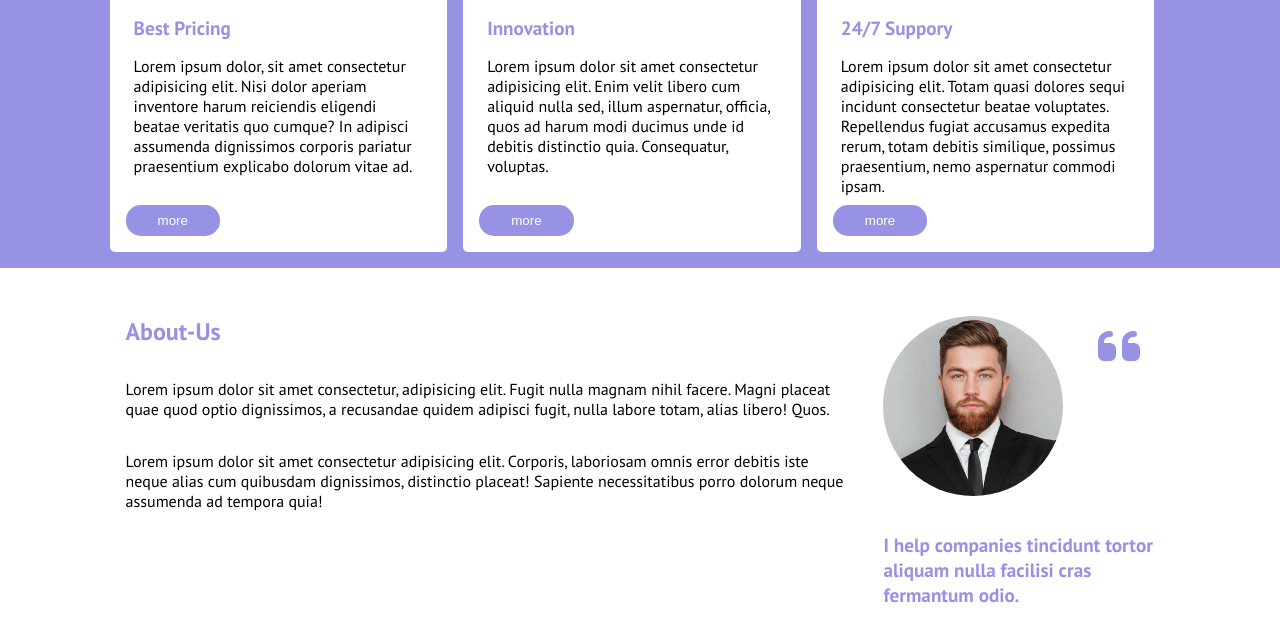
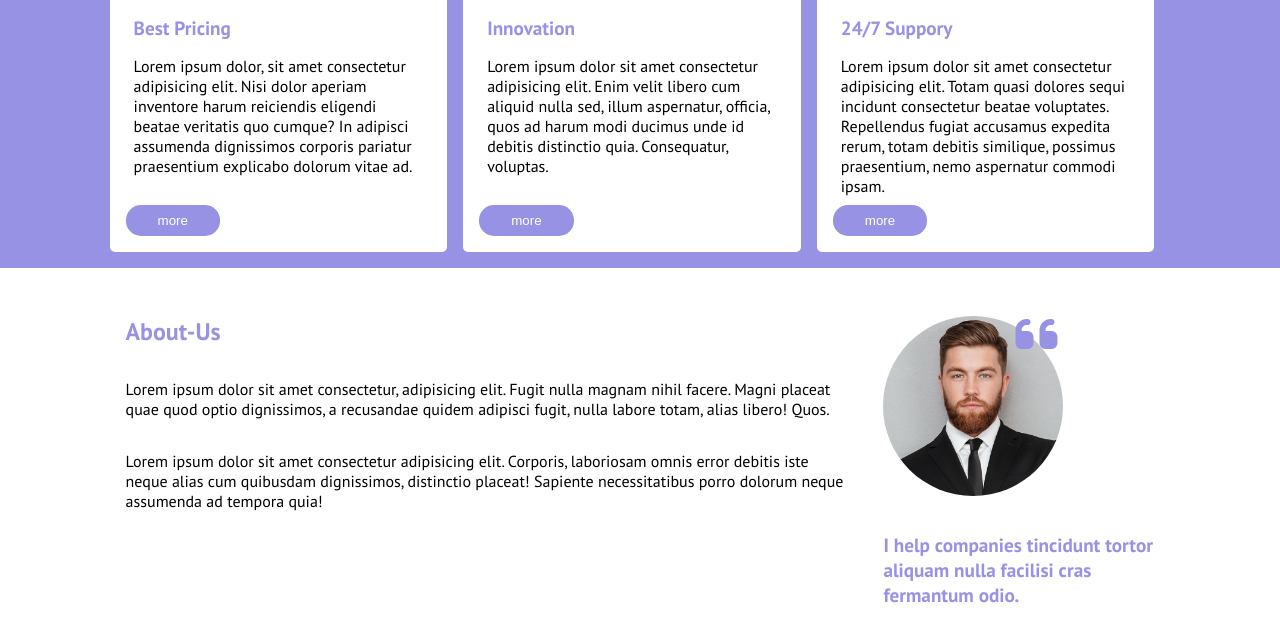
Before and after one commit to Al-Giovinetti/htmlcss-responsive-layout, a plain HTML site: page index.html in a window 1280 px wide. Shown: the part 2723-3343 px from the top of the page. Drawn offline with Linux system fonts and the light colour scheme.

Commit message:
Sistemati apici su ultima img rotonda

```diff
--- a/css/style.css
+++ b/css/style.css
@@ -217,7 +217,7 @@ header i{
 
 .column-img>div>i{
     position: absolute;
-    top: 10%; right: 10%;
+    top: 10px; right: 10px;
     font-size: 3rem;
 }
 
@@ -225,8 +225,8 @@ header i{
     padding: 1rem;
 }
 
-#biger{
-    font-size: 3rem;
+.about-us .box-img{
+    width: 200px;
 }
 
 /* Sezione Started */
@@ -238,6 +238,10 @@ header i{
 }
 .started a{
     color: white;
+}
+
+#biger{
+    font-size: 3rem;
 }
 /* Footer */
 Footer p{
```
